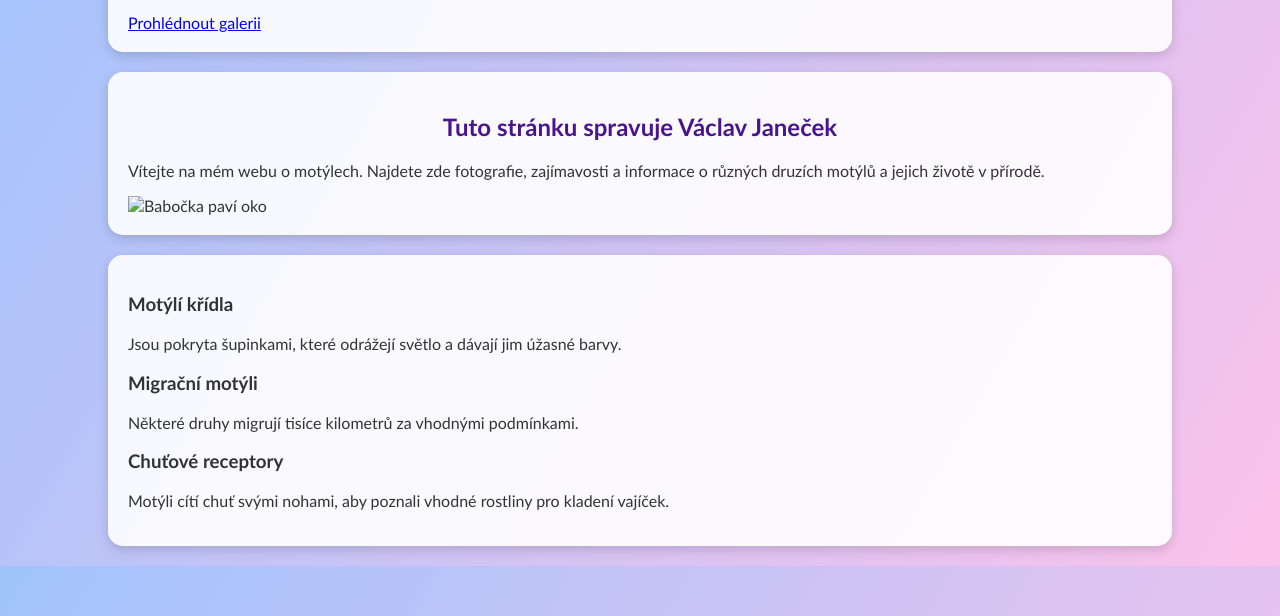
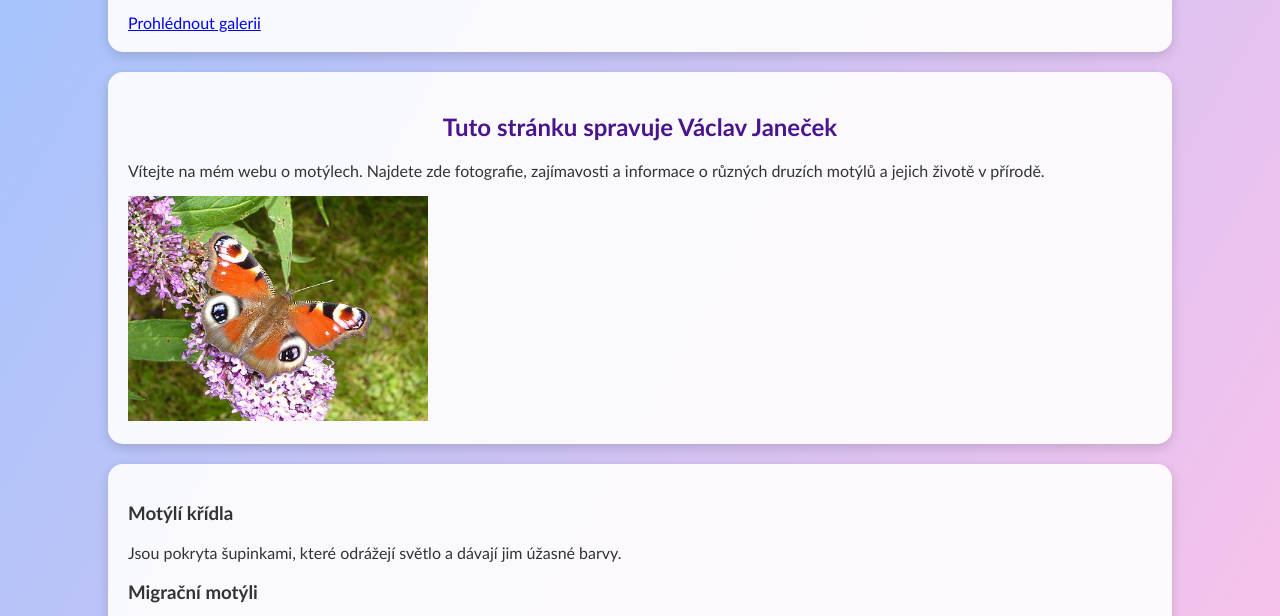
Before and after one commit to vaclavjanec/raj-motylu, a plain HTML site: page index.html in a window 1280 px wide. Shown: the part 184-800 px from the top of the page. Drawn offline with Linux system fonts and the light colour scheme.

Commit message:
index.html

```diff
--- a/index.html
+++ b/index.html
@@ -37,7 +37,7 @@
   <section class="card">
     <h2>Tuto stránku spravuje Václav Janeček</h2>
     <p>Vítejte na mém webu o motýlech. Najdete zde fotografie, zajímavosti a informace o různých druzích motýlů a jejich životě v přírodě.</p>
-    <img src="obrazky/babocka.jpg" alt="Babočka paví oko" width="300">
+    <img src="babocka.jpg" alt="Babočka paví oko" width="300">
   </section>
 
   <!-- Krátké zajímavosti -->
```
